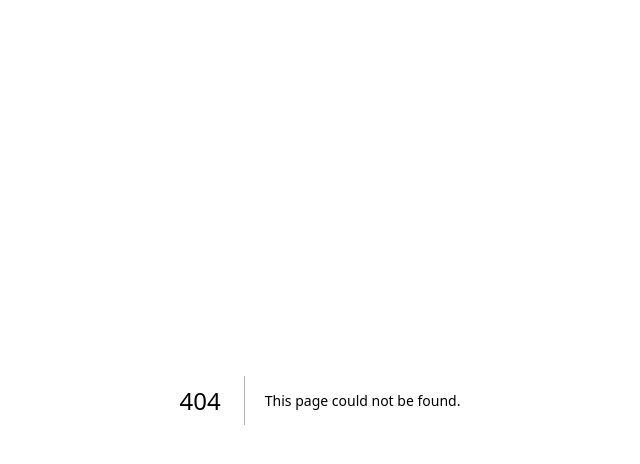
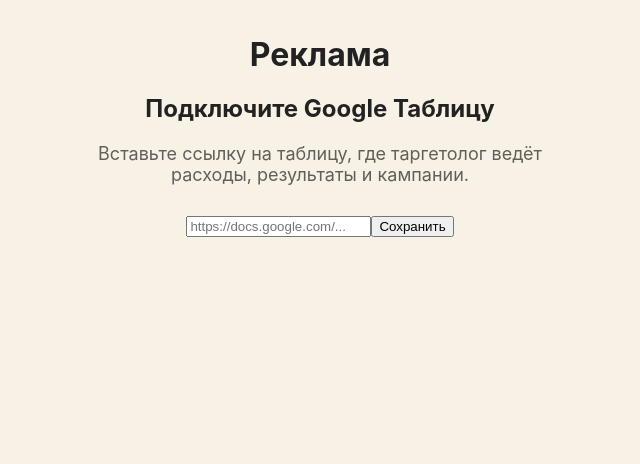
Before and after one commit to georg34523-boop/gastro-mind-miniapp, a Next.js app: page /marketing/ads in a window 1280 px wide. Before the commit this address had no page. Shown: the top 464 px of the page, without its empty margins (320-960 px from the left). Built offline with nearby package versions, Linux system fonts and the light colour scheme.

Commit message:
Create ads.js

```diff
--- /dev/null
+++ b/pages/marketing/ads.js
@@ -0,0 +1,76 @@
+import { useState, useEffect } from "react";
+import Head from "next/head";
+
+export default function Ads() {
+  const [sheetUrl, setSheetUrl] = useState("");
+  const [savedSheetUrl, setSavedSheetUrl] = useState("");
+
+  useEffect(() => {
+    const saved = localStorage.getItem("adsSheetUrl");
+    if (saved) setSavedSheetUrl(saved);
+  }, []);
+
+  const saveSheetUrl = () => {
+    if (!sheetUrl.includes("docs.google.com")) {
+      alert("Введите корректную ссылку на Google Таблицу");
+      return;
+    }
+    localStorage.setItem("adsSheetUrl", sheetUrl);
+    setSavedSheetUrl(sheetUrl);
+  };
+
+  return (
+    <div className="app-container">
+      <Head>
+        <title>Реклама — GastroMind</title>
+      </Head>
+
+      <h1 className="title">Реклама</h1>
+
+      {!savedSheetUrl && (
+        <div className="card">
+          <h2>Подключите Google Таблицу</h2>
+          <p className="subtitle">
+            Вставьте ссылку на таблицу, где таргетолог ведёт расходы, результаты и кампании.
+          </p>
+
+          <input
+            className="input"
+            type="text"
+            placeholder="https://docs.google.com/..."
+            value={sheetUrl}
+            onChange={(e) => setSheetUrl(e.target.value)}
+          />
+
+          <button className="btn" onClick={saveSheetUrl}>
+            Сохранить
+          </button>
+        </div>
+      )}
+
+      {savedSheetUrl && (
+        <div className="card">
+          <h2>Google Таблица подключена</h2>
+          <p>Мы будем автоматически анализировать данные.</p>
+
+          <div className="sheet-url">{savedSheetUrl}</div>
+
+          <button
+            className="btn-secondary"
+            onClick={() => {
+              localStorage.removeItem("adsSheetUrl");
+              setSavedSheetUrl("");
+            }}
+          >
+            Изменить таблицу
+          </button>
+
+          {/* Здесь позже появятся графики, бюджеты, ROAS и т.д. */}
+          <div className="dashboard-placeholder">
+            📊 Дашборд появится после интеграции данных
+          </div>
+        </div>
+      )}
+    </div>
+  );
+}
```
